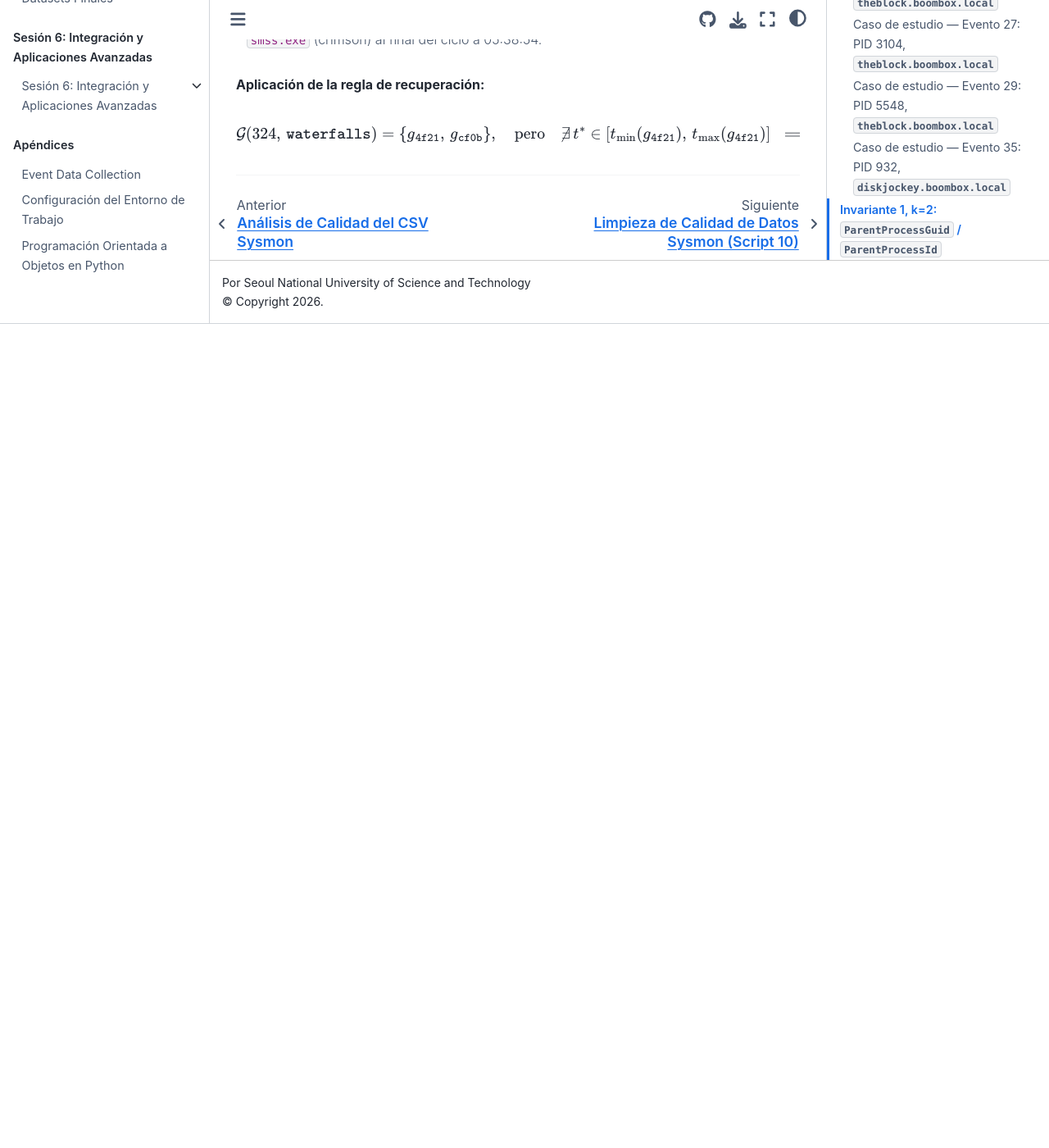
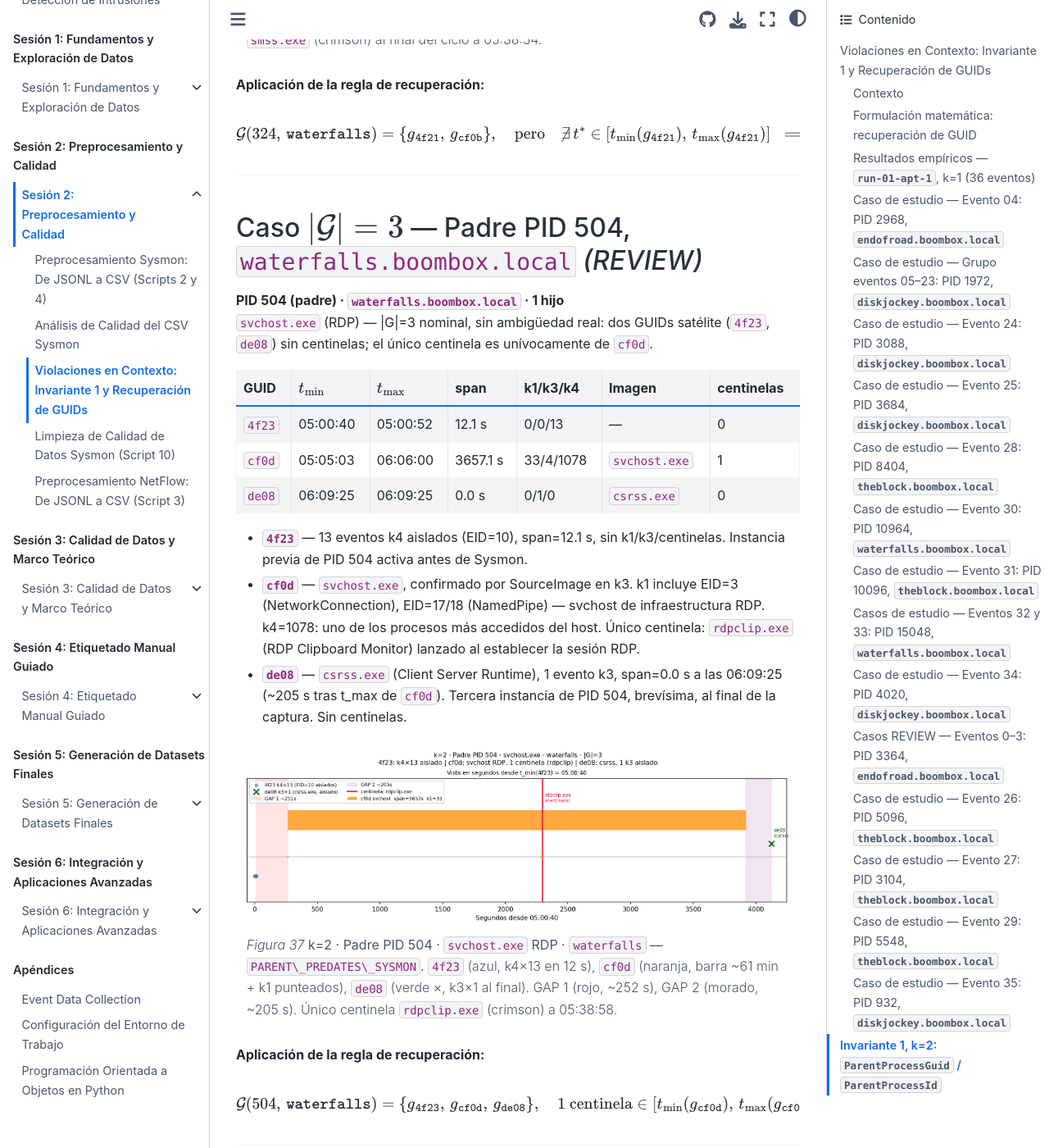
Before and after one commit to ollerenac/curso2026, a Jupyter Book: the page built from sesion-2/9-violaciones-en-contexto.md, in a window 1280 px wide and 1400 px high, scrolled down 63489 px. Shown: the whole window at 82% size. Built offline with Jupyter Book 1.0.4 settings and Sphinx 7.4.7 and the Sphinx Book theme 1.1.4, drawn with Linux system fonts in a browser that asks for light colours; before the commit the page ends 63884 px from its top, so only the background shows below that.

Commit message:
analysis(sesion-2): k=2 REVIEW — PID 504 waterfalls (|G|=3 nominal, svchost RDP, rdpclip)
Co-Authored-By: Claude Sonnet 4.6 <noreply@anthropic.com>

````diff
--- a/sesion-2/9-violaciones-en-contexto.md
+++ b/sesion-2/9-violaciones-en-contexto.md
@@ -2394,3 +2394,47 @@ $$
 $$
 
 ---
+
+## Caso $\lvert\mathcal{G}\rvert = 3$ — Padre PID 504, `waterfalls.boombox.local` *(REVIEW)*
+
+**PID 504 (padre) · `waterfalls.boombox.local` · 1 hijo**
+`svchost.exe` (RDP) — |G|=3 nominal, sin ambigüedad real: dos GUIDs satélite
+(`4f23`, `de08`) sin centinelas; el único centinela es unívocamente de `cf0d`.
+
+| GUID | $t_{\min}$ | $t_{\max}$ | span | k1/k3/k4 | Imagen | centinelas |
+|------|-----------|-----------|------|----------|--------|------------|
+| `4f23` | 05:00:40 | 05:00:52 | 12.1 s | 0/0/13 | — | 0 |
+| `cf0d` | 05:05:03 | 06:06:00 | 3657.1 s | 33/4/1078 | `svchost.exe` | 1 |
+| `de08` | 06:09:25 | 06:09:25 | 0.0 s | 0/1/0 | `csrss.exe` | 0 |
+
+- **`4f23`** — 13 eventos k4 aislados (EID=10), span=12.1 s, sin k1/k3/centinelas.
+  Instancia previa de PID 504 activa antes de Sysmon.
+- **`cf0d`** — `svchost.exe`, confirmado por SourceImage en k3. k1 incluye EID=3
+  (NetworkConnection), EID=17/18 (NamedPipe) — svchost de infraestructura RDP.
+  k4=1078: uno de los procesos más accedidos del host. Único centinela:
+  `rdpclip.exe` (RDP Clipboard Monitor) lanzado al establecer la sesión RDP.
+- **`de08`** — `csrss.exe` (Client Server Runtime), 1 evento k3, span=0.0 s a las
+  06:09:25 (~205 s tras t\_max de `cf0d`). Tercera instancia de PID 504, brevísima,
+  al final de la captura. Sin centinelas.
+
+```{figure} img/ev_k2_wf504_timeline.png
+:name: ev-k2-wf504-timeline
+:width: 100%
+
+**k=2 · Padre PID 504 · `svchost.exe` RDP · `waterfalls` — `PARENT\_PREDATES\_SYSMON`.**
+`4f23` (azul, k4×13 en 12 s), `cf0d` (naranja, barra ~61 min + k1 punteados),
+`de08` (verde ×, k3×1 al final). GAP 1 (rojo, ~252 s), GAP 2 (morado, ~205 s).
+Único centinela `rdpclip.exe` (crimson) a 05:38:58.
+```
+
+**Aplicación de la regla de recuperación:**
+
+$$
+\mathcal{G}(504,\,\texttt{waterfalls}) = \{g_{\texttt{4f23}},\,g_{\texttt{cf0d}},\,g_{\texttt{de08}}\},
+\quad \text{1 centinela} \in [t_{\min}(g_{\texttt{cf0d}}),\,t_{\max}(g_{\texttt{cf0d}})]
+\;\implies\;
+\texttt{ParentProcessGuid} \leftarrow g_{\texttt{cf0d}} \quad
+[\texttt{PARENT\_PREDATES\_SYSMON}]
+$$
+
+---
````
Also changed, not shown: sesion-2/img/ev_k2_wf504_timeline.png (added), 1 other file.
